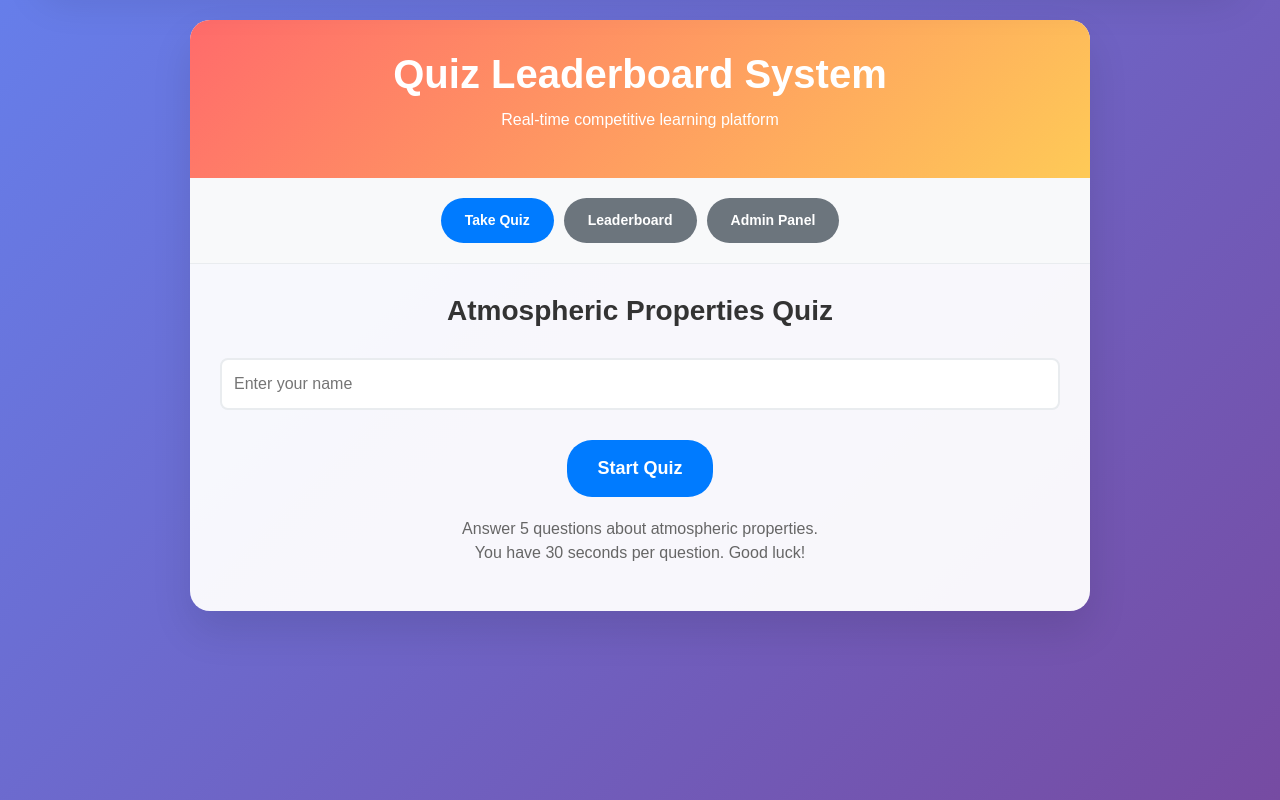
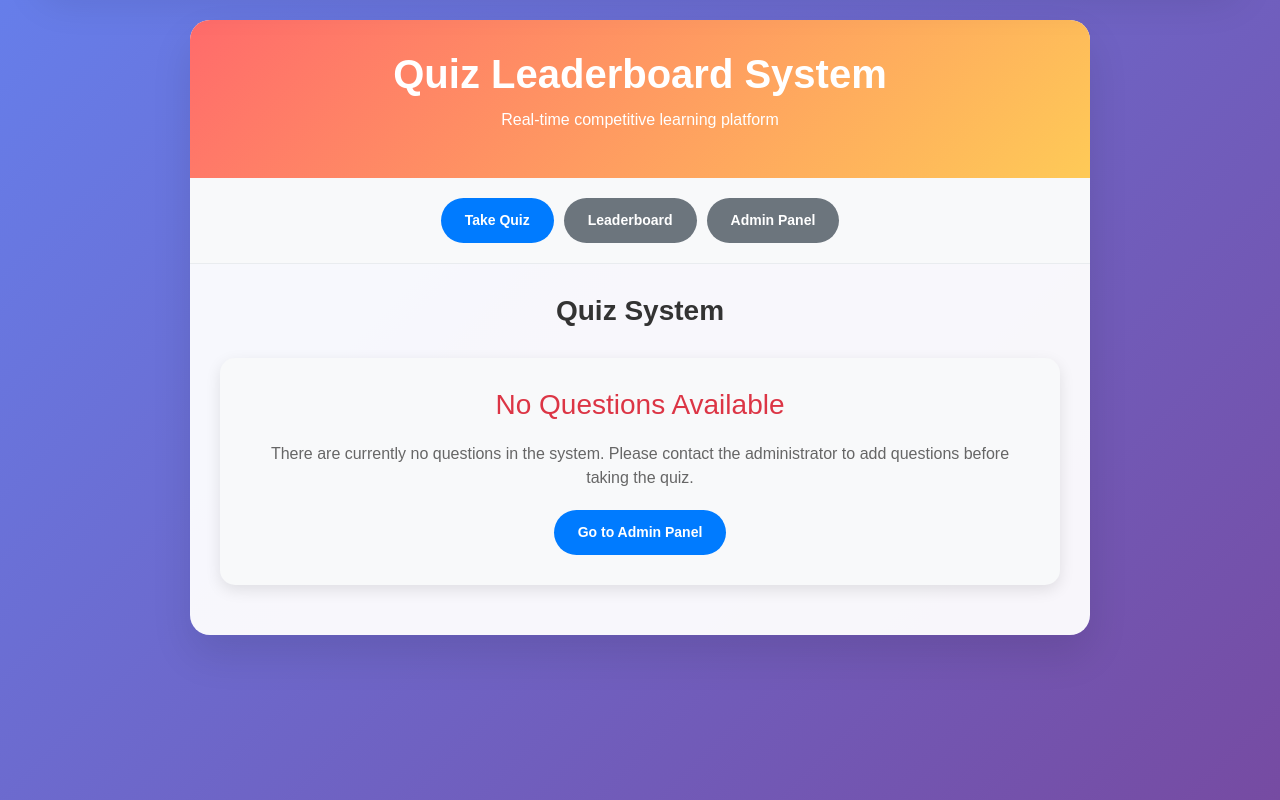
Before and after one commit to Jayem09/philsca, a React (Vite) app in the folder web-proj/: page / in a window 1280 px wide. Shown: the part 1701-2501 px from the top of the page. Built offline with nearby package versions, Linux system fonts and the light colour scheme.

Commit message:
idk ulet

```diff
--- a/web-proj/src/components/module1/QuizSystem.jsx
+++ b/web-proj/src/components/module1/QuizSystem.jsx
@@ -13,44 +13,8 @@ function QuizLeaderboardSystem() {
     const [quizActive, setQuizActive] = useState(false);
     const [showResults, setShowResults] = useState(false);
 
-    // Sample quiz questions - In a real app, this would come from a database
-    const [questions, setQuestions] = useState([
-        {
-            id: 1,
-            question: "At what altitude does the temperature typically decrease by 6.5°C per kilometer?",
-            options: ["Troposphere", "Stratosphere", "Mesosphere", "Thermosphere"],
-            correct: "Troposphere",
-            points: 10
-        },
-        {
-            id: 2,
-            question: "What is the standard atmospheric pressure at sea level?",
-            options: ["101,325 Pa", "100,000 Pa", "98,000 Pa", "105,000 Pa"],
-            correct: "101,325 Pa",
-            points: 10
-        },
-        {
-            id: 3,
-            question: "How does air density change with altitude?",
-            options: ["Increases", "Decreases", "Stays constant", "Fluctuates randomly"],
-            correct: "Decreases",
-            points: 10
-        },
-        {
-            id: 4,
-            question: "What affects the speed of sound in air?",
-            options: ["Pressure only", "Temperature only", "Both pressure and temperature", "Humidity only"],
-            correct: "Temperature only",
-            points: 10
-        },
-        {
-            id: 5,
-            question: "At approximately what altitude does commercial aviation typically cruise?",
-            options: ["5,000-8,000m", "10,000-12,000m", "15,000-18,000m", "20,000-25,000m"],
-            correct: "10,000-12,000m",
-            points: 10
-        }
-    ]);
+    // Empty questions array - start with no default questions
+    const [questions, setQuestions] = useState([]);
 
     // Leaderboard data - In a real app, this would be stored in a database
     const [leaderboard, setLeaderboard] = useState([
@@ -71,19 +35,23 @@ function QuizLeaderboardSystem() {
     // Timer effect
     useEffect(() => {
         let interval;
-        if (quizActive && timeLeft > 0) {
+        if (quizActive && timeLeft > 0 && questions.length > 0) {
             interval = setInterval(() => {
                 setTimeLeft(timeLeft - 1);
             }, 1000);
-        } else if (timeLeft === 0) {
+        } else if (timeLeft === 0 && quizActive) {
             handleNextQuestion();
         }
         return () => clearInterval(interval);
-    }, [quizActive, timeLeft]);
+    }, [quizActive, timeLeft, questions.length]);
 
     const startQuiz = () => {
         if (!studentName.trim()) {
             alert('Please enter your name first!');
+            return;
+        }
+        if (questions.length === 0) {
+            alert('No questions available! Please contact the admin to add questions.');
             return;
         }
         setQuizActive(true);
@@ -92,6 +60,7 @@ function QuizLeaderboardSystem() {
         setTimeLeft(30);
         setQuizCompleted(false);
         setShowResults(false);
+        setSelectedAnswer('');
     };
 
     const handleAnswerSelect = (answer) => {
@@ -99,8 +68,10 @@ function QuizLeaderboardSystem() {
     };
 
     const handleNextQuestion = () => {
-        if (selectedAnswer === questions[currentQuestionIndex].correct) {
-            setScore(score + questions[currentQuestionIndex].points);
+        // Check if current question exists and has the correct answer
+        const currentQuestion = questions[currentQuestionIndex];
+        if (currentQuestion && selectedAnswer === currentQuestion.correct) {
+            setScore(score + currentQuestion.points);
         }
 
         if (currentQuestionIndex < questions.length - 1) {
@@ -117,10 +88,17 @@ function QuizLeaderboardSystem() {
         setQuizCompleted(true);
         setShowResults(true);
 
+        // Calculate final score including the last question if answered correctly
+        let finalScore = score;
+        const lastQuestion = questions[currentQuestionIndex];
+        if (lastQuestion && selectedAnswer === lastQuestion.correct) {
+            finalScore += lastQuestion.points;
+        }
+
         // Add to leaderboard
         const newEntry = {
             name: studentName,
-            score: score + (selectedAnswer === questions[currentQuestionIndex]?.correct ? questions[currentQuestionIndex].points : 0),
+            score: finalScore,
             time: new Date().toLocaleString(),
             rank: 0
         };
@@ -132,6 +110,7 @@ function QuizLeaderboardSystem() {
         });
 
         setLeaderboard(updatedLeaderboard);
+        setScore(finalScore); // Update the score state for display
     };
 
     const handleAdminLogin = () => {
@@ -144,11 +123,36 @@ function QuizLeaderboardSystem() {
     };
 
     const handleAddQuestion = () => {
-        if (newQuestion.question && newQuestion.options.every(opt => opt) && newQuestion.correct) {
+        // Validate all fields are filled
+        if (!newQuestion.question.trim()) {
+            alert('Please enter a question!');
+            return;
+        }
+
+        if (!newQuestion.options.every(opt => opt.trim())) {
+            alert('Please fill in all options!');
+            return;
+        }
+
+        if (!newQuestion.correct.trim()) {
+            alert('Please specify the correct answer!');
+            return;
+        }
+
+        // Check if the correct answer matches one of the options
+        if (!newQuestion.options.some(opt => opt.trim() === newQuestion.correct.trim())) {
+            alert('The correct answer must match exactly one of the options!');
+            return;
+        }
+
         const questionToAdd = {
-                id: questions.length + 1,
-                ...newQuestion
+            id: Date.now(), // Use timestamp as unique ID
+            question: newQuestion.question.trim(),
+            options: newQuestion.options.map(opt => opt.trim()),
+            correct: newQuestion.correct.trim(),
+            points: newQuestion.points || 10
         };
+
         setQuestions([...questions, questionToAdd]);
         setNewQuestion({
             question: '',
@@ -157,13 +161,12 @@ function QuizLeaderboardSystem() {
             points: 10
         });
         alert('Question added successfully!');
-        } else {
-            alert('Please fill in all fields!');
-        }
     };
 
     const handleDeleteQuestion = (id) => {
+        if (window.confirm('Are you sure you want to delete this question?')) {
             setQuestions(questions.filter(q => q.id !== id));
+        }
     };
 
     const resetQuiz = () => {
@@ -260,7 +263,8 @@ function QuizLeaderboardSystem() {
         backgroundColor: selected ? '#e3f2fd' : 'white',
         cursor: 'pointer',
         fontSize: '16px',
-        transition: 'all 0.3s ease'
+        transition: 'all 0.3s ease',
+        color: selected ? '#000' : '#333' // Change text color based on selection
     });
 
     const timerStyle = {
@@ -291,7 +295,23 @@ function QuizLeaderboardSystem() {
         <div style={contentStyle}>
             {!quizActive && !showResults && (
                 <div style={{ textAlign: 'center' }}>
-                    <h2 style={{ marginBottom: '30px', color: '#333' }}>Atmospheric Properties Quiz</h2>
+                    <h2 style={{ marginBottom: '30px', color: '#333' }}>Quiz System</h2>
+                    {questions.length === 0 ? (
+                        <div style={questionCardStyle}>
+                            <h3 style={{ color: '#dc3545', marginBottom: '20px' }}>No Questions Available</h3>
+                            <p style={{ color: '#666', marginBottom: '20px' }}>
+                                There are currently no questions in the system.
+                                Please contact the administrator to add questions before taking the quiz.
+                            </p>
+                            <button
+                                onClick={() => setCurrentView('admin')}
+                                style={buttonStyle(true)}
+                            >
+                                Go to Admin Panel
+                            </button>
+                        </div>
+                    ) : (
+                        <>
                             <input
                                 type="text"
                                 placeholder="Enter your name"
@@ -311,13 +331,15 @@ function QuizLeaderboardSystem() {
                                 Start Quiz
                             </button>
                             <p style={{ marginTop: '20px', color: '#666' }}>
-                        Answer {questions.length} questions about atmospheric properties.<br />
+                                Answer {questions.length} questions.<br />
                                 You have 30 seconds per question. Good luck!
                             </p>
+                        </>
+                    )}
                 </div>
             )}
 
-            {quizActive && (
+            {quizActive && questions.length > 0 && questions[currentQuestionIndex] && (
                 <div>
                     <div style={timerStyle}>
                         Time Left: {timeLeft}s
@@ -365,7 +387,7 @@ function QuizLeaderboardSystem() {
                             Score: {score} / {questions.length * 10}
                         </p>
                         <p style={{ fontSize: '18px', marginBottom: '20px' }}>
-                            Percentage: {((score / (questions.length * 10)) * 100).toFixed(1)}%
+                            Percentage: {questions.length > 0 ? ((score / (questions.length * 10)) * 100).toFixed(1) : 0}%
                         </p>
                         <button onClick={resetQuiz} style={{ ...buttonStyle(true), marginRight: '10px' }}>
                             Take Quiz Again
@@ -464,7 +486,7 @@ function QuizLeaderboardSystem() {
                             ))}
                             <input
                                 type="text"
-                                placeholder="Correct Answer"
+                                placeholder="Correct Answer (must match one of the options exactly)"
                                 value={newQuestion.correct}
                                 onChange={(e) => setNewQuestion({ ...newQuestion, correct: e.target.value })}
                                 style={inputStyle}
@@ -472,8 +494,9 @@ function QuizLeaderboardSystem() {
                             <input
                                 type="number"
                                 placeholder="Points"
+                                min="1"
                                 value={newQuestion.points}
-                                onChange={(e) => setNewQuestion({ ...newQuestion, points: parseInt(e.target.value) })}
+                                onChange={(e) => setNewQuestion({ ...newQuestion, points: parseInt(e.target.value) || 10 })}
                                 style={inputStyle}
                             />
                             <button onClick={handleAddQuestion} style={buttonStyle(true)}>
@@ -483,16 +506,33 @@ function QuizLeaderboardSystem() {
                     </div>
 
                     <div>
-                        <h3 style={{ marginBottom: '20px' }}>Manage Questions</h3>
-                        {questions.map((question, index) => (
+                        <h3 style={{ marginBottom: '20px' }}>
+                            Manage Questions ({questions.length} total)
+                        </h3>
+                        {questions.length === 0 ? (
+                            <div style={questionCardStyle}>
+                                <p style={{ textAlign: 'center', color: '#666' }}>
+                                    No questions added yet. Add your first question above!
+                                </p>
+                            </div>
+                        ) : (
+                            questions.map((question, index) => (
                                 <div key={question.id} style={{
                                     ...questionCardStyle,
                                     display: 'flex',
                                     justifyContent: 'space-between',
-                                alignItems: 'center'
+                                    alignItems: 'flex-start'
                                 }}>
                                     <div style={{ flex: 1 }}>
+                                        <div style={{ marginBottom: '10px' }}>
                                             <strong>Q{index + 1}:</strong> {question.question}
+                                        </div>
+                                        <div style={{ fontSize: '14px', color: '#666', marginBottom: '5px' }}>
+                                            <strong>Options:</strong> {question.options.join(', ')}
+                                        </div>
+                                        <div style={{ fontSize: '14px', color: '#28a745' }}>
+                                            <strong>Correct:</strong> {question.correct} ({question.points} points)
+                                        </div>
                                     </div>
                                     <button
                                         onClick={() => handleDeleteQuestion(question.id)}
@@ -505,7 +545,8 @@ function QuizLeaderboardSystem() {
                                         Delete
                                     </button>
                                 </div>
-                        ))}
+                            ))
+                        )}
                     </div>
                 </div>
             )}
```
Lines whose indentation alone changed are shown as unchanged.
